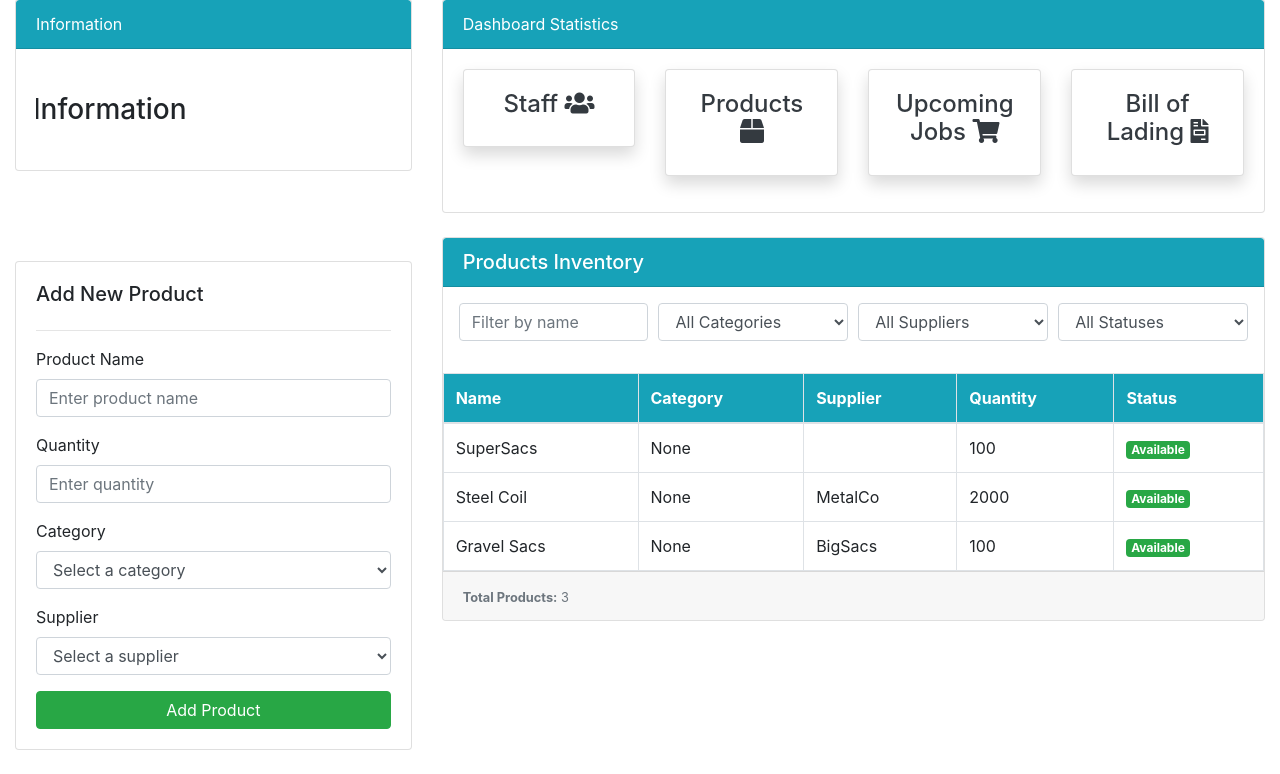
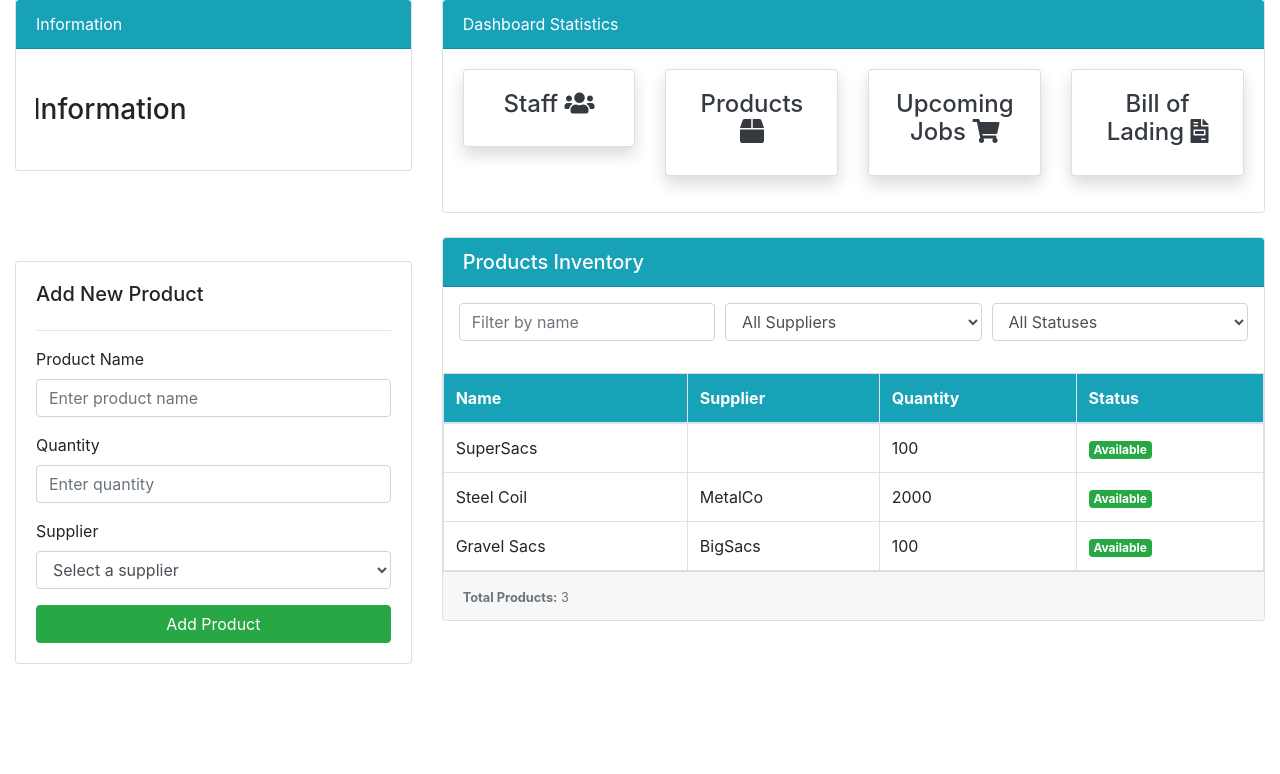
Before and after one commit to CinBarge/barge2rail-auth, a Django app: page /product/ in a window 1280 px wide. Shown: the part 91-865 px from the top of the page. After the commit the page ends 755 px from the top, so only its background shows below. Run offline with Django 4.2, Linux system fonts and the light colour scheme; a user stored in the database is signed in; data comes from the database, SQL or seed files in the repository; some libraries are stand-ins or nearby versions.

Commit message:
Remove category field from Product model and update all related files

```diff
--- a/CincyBarge_Development/dashboard/admin.py
+++ b/CincyBarge_Development/dashboard/admin.py
@@ -5,8 +5,7 @@ from django.contrib.auth.models import Group
 admin.site.site_header = 'Cincinatti Barge 2 Rail Dashboard'
 
 class ProductAdmin(admin.ModelAdmin):
-    list_display = ('name', 'quantity', 'category')
-    list_filter = ['category']
+    list_display = ('name', 'quantity', 'supplier')
 
 # Register your models here.
 
--- a/CincyBarge_Development/dashboard/models.py
+++ b/CincyBarge_Development/dashboard/models.py
@@ -2,12 +2,6 @@ from django.db import models
 from django.contrib.auth.models import User
 
 # Create your models here.
-
-CATEGORY = (
-    ('Supersacs', 'Supersacs'),
-    ('Metals', 'Metals'),
-    ('Misc', 'Misc'),
-)
 
 
 class Supplier(models.Model):
@@ -19,7 +13,6 @@ class Supplier(models.Model):
 
 class Product(models.Model):
     name = models.CharField(max_length=100, null=True)
-    category = models.CharField(max_length=20, choices=CATEGORY, null=True)
     quantity = models.PositiveIntegerField(null=True)
     supplier = models.ForeignKey(Supplier, on_delete=models.SET_NULL, null=True, blank=True)
 
--- a/CincyBarge_Development/dashboard/views.py
+++ b/CincyBarge_Development/dashboard/views.py
@@ -2,7 +2,7 @@ from django.shortcuts import render, redirect
 from django.http import HttpResponse, JsonResponse
 from django.contrib.auth.decorators import login_required
 from django.views.decorators.http import require_http_methods
-from .models import Product, CATEGORY, Order
+from .models import Product, Order
 from utilities.googlesheet import get_sheet_data, update_sheet_row, update_sheet_cell, sync_sheet_to_database
 from urllib.parse import urlparse, parse_qs
 from django.contrib import messages
@@ -44,26 +44,22 @@ def product(request):
     if request.method == "POST":
         name = request.POST.get('name')
         quantity = request.POST.get('quantity')
-        category_id = request.POST.get('category')
         supplier_id = request.POST.get('supplier')
 
         # Validation (optional)
-        if name and quantity and category_id and supplier_id:
+        if name and quantity and supplier_id:
             Product.objects.create(
                 name=name,
                 quantity=quantity,
-                category_id=category_id,
                 supplier_id=supplier_id
             )
 
     # Prepare form data for display
     products = Product.objects.all()
-    categories = [{'id': cat[0], 'name': cat[1]} for cat in CATEGORY]
     suppliers = Supplier.objects.all()
 
     context = {
         'product': products,
-        'categories': categories,
         'suppliers': suppliers,
     }
 
@@ -227,21 +223,10 @@ def import_google_sheet(request):
 
             name = row_data.get('name')
             quantity = row_data.get('quantity')
-            category_name = row_data.get('category')
             supplier_name = row_data.get('supplier')
 
-            if not all([name, quantity, category_name, supplier_name]):
+            if not all([name, quantity, supplier_name]):
                 continue  # skip incomplete rows
-
-            # Find matching category from CATEGORY choices
-            category_id = None
-            for cat_id, cat_label in CATEGORY:
-                if cat_label.lower() == category_name.lower():
-                    category_id = cat_id
-                    break
-
-            if not category_id:
-                continue  # skip unknown category
 
             # Get or create supplier
             supplier, _ = Supplier.objects.get_or_create(name=supplier_name)
@@ -250,7 +235,6 @@ def import_google_sheet(request):
             Product.objects.create(
                 name=name,
                 quantity=int(quantity),
-                category=category_id,
                 supplier=supplier,
             )
             new_products += 1
--- a/CincyBarge_Development/templates/dashboard/product.html
+++ b/CincyBarge_Development/templates/dashboard/product.html
@@ -37,17 +37,6 @@
                         <input type="number" name="quantity" id="id_quantity" class="form-control" placeholder="Enter quantity" min="0" required>
                     </div>
 
-                    <!-- Category Dropdown -->
-                    <div class="form-group">
-                        <label for="id_category">Category</label>
-                        <select name="category" id="id_category" class="form-control" required>
-                            <option value="" disabled selected>Select a category</option>
-                            {% for category in categories %}
-                                <option value="{{ category.id }}">{{ category.name }}</option>
-                            {% endfor %}
-                        </select>
-                    </div>
-
                     <!-- Supplier Dropdown -->
                     <div class="form-group">
                         <label for="id_supplier">Supplier</label>
@@ -75,18 +64,10 @@
                 <!-- Filter Section -->
                 <div class="p-3">
                     <div class="form-row">
-                        <div class="form-group col-md-3">
+                        <div class="form-group col-md-4">
                             <input type="text" id="filterName" class="form-control" placeholder="Filter by name">
                         </div>
-                        <div class="form-group col-md-3">
-                            <select id="filterCategory" class="form-control">
-                                <option value="">All Categories</option>
-                                {% for category in categories %}
-                                    <option value="{{ category.name }}">{{ category.name }}</option>
-                                {% endfor %}
-                            </select>
-                        </div>
-                        <div class="form-group col-md-3">
+                        <div class="form-group col-md-4">
                             <select id="filterSupplier" class="form-control">
                                 <option value="">All Suppliers</option>
                                 {% for supplier in suppliers %}
@@ -94,7 +75,7 @@
                                 {% endfor %}
                             </select>
                         </div>
-                        <div class="form-group col-md-3">
+                        <div class="form-group col-md-4">
                             <select id="filterStatus" class="form-control">
                                 <option value="">All Statuses</option>
                                 <option value="Available">Available</option>
@@ -111,7 +92,6 @@
                             <thead class="bg-info text-white">
                                 <tr>
                                     <th scope="col">Name</th>
-                                    <th scope="col">Category</th>
                                     <th scope="col">Supplier</th>
                                     <th scope="col">Quantity</th>
                                     <th scope="col">Status</th>
@@ -121,7 +101,6 @@
                                 {% for product in product %}
                                 <tr>
                                     <td>{{ product.name }}</td>
-                                    <td>{{ product.category }}</td>
                                     <td>{{ product.supplier.name }}</td>
                                     <td>{{ product.quantity }}</td>
                                     <td>
@@ -134,7 +113,7 @@
                                 </tr>
                                 {% empty %}
                                 <tr>
-                                    <td colspan="5" class="text-center">No products found.</td>
+                                    <td colspan="4" class="text-center">No products found.</td>
                                 </tr>
                                 {% endfor %}
                             </tbody>
@@ -157,29 +136,25 @@
 <script>
     document.addEventListener("DOMContentLoaded", function () {
         const filterName = document.getElementById("filterName");
-        const filterCategory = document.getElementById("filterCategory");
         const filterSupplier = document.getElementById("filterSupplier");
         const filterStatus = document.getElementById("filterStatus");
         const rows = document.querySelectorAll("#productsTableBody tr");
 
         function filterTable() {
             const nameVal = filterName.value.toLowerCase();
-            const categoryVal = filterCategory.value;
             const supplierVal = filterSupplier.value;
             const statusVal = filterStatus.value;
 
             rows.forEach(row => {
                 const name = row.cells[0]?.textContent.toLowerCase();
-                const category = row.cells[1]?.textContent;
-                const supplier = row.cells[2]?.textContent;
-                const status = row.cells[4]?.textContent;
+                const supplier = row.cells[1]?.textContent;
+                const status = row.cells[3]?.textContent;
 
                 const matchName = name.includes(nameVal);
-                const matchCategory = categoryVal === "" || category === categoryVal;
                 const matchSupplier = supplierVal === "" || supplier === supplierVal;
                 const matchStatus = statusVal === "" || status === statusVal;
 
-                if (matchName && matchCategory && matchSupplier && matchStatus) {
+                if (matchName && matchSupplier && matchStatus) {
                     row.style.display = "";
                 } else {
                     row.style.display = "none";
@@ -188,7 +163,6 @@
         }
 
         filterName.addEventListener("input", filterTable);
-        filterCategory.addEventListener("change", filterTable);
         filterSupplier.addEventListener("change", filterTable);
         filterStatus.addEventListener("change", filterTable);
     });
--- a/CincyBarge_Development/utilities/googlesheet.py
+++ b/CincyBarge_Development/utilities/googlesheet.py
@@ -193,7 +193,7 @@ def sync_sheet_to_database(sheet_id=None, sheet_name=None, range_name=None):
         if range_name is None:
             range_name = f"{sheet_name}!{DEFAULT_RANGE}"
 
-        from dashboard.models import Product, CATEGORY  # Import models here to avoid circular imports
+        from dashboard.models import Product  # Import models here to avoid circular imports
 
         data = get_sheet_data(sheet_id=sheet_id, range_name=range_name)
 
@@ -207,12 +207,10 @@ def sync_sheet_to_database(sheet_id=None, sheet_name=None, range_name=None):
 
         synced_count = 0
         errors = []
-        valid_categories = dict(CATEGORY)
 
         for row in data:
             try:
                 name = row.get('Name', row.get('name', '')).strip()
-                category = row.get('Category', row.get('category', '')).strip()
                 quantity_str = row.get('Quantity', row.get('quantity', '0')).strip()
 
                 if not name:
@@ -223,24 +221,9 @@ def sync_sheet_to_database(sheet_id=None, sheet_name=None, range_name=None):
                 except (ValueError, TypeError):
                     quantity = 0
 
-                if category not in valid_categories:
-                    # Case-insensitive matching
-                    category_match = None
-                    for valid_cat in valid_categories.keys():
-                        if valid_cat.lower() == category.lower():
-                            category_match = valid_cat
-                            break
-
-                    if category_match:
-                        category = category_match
-                    else:
-                        errors.append(f"Invalid category '{category}' for product '{name}'")
-                        continue
-
                 product, created = Product.objects.update_or_create(
                     name=name,
                     defaults={
-                        'category': category,
                         'quantity': quantity
                     }
                 )
```
Also changed, not shown: CincyBarge_Development/dashboard/migrations/0008_remove_product_category.py (added).
